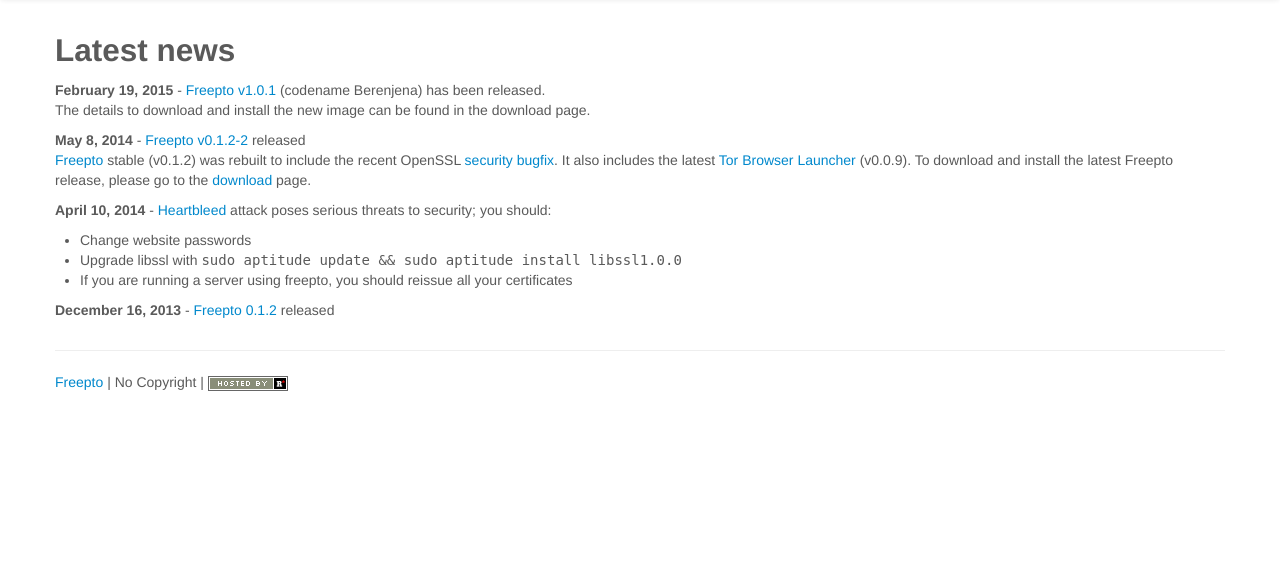
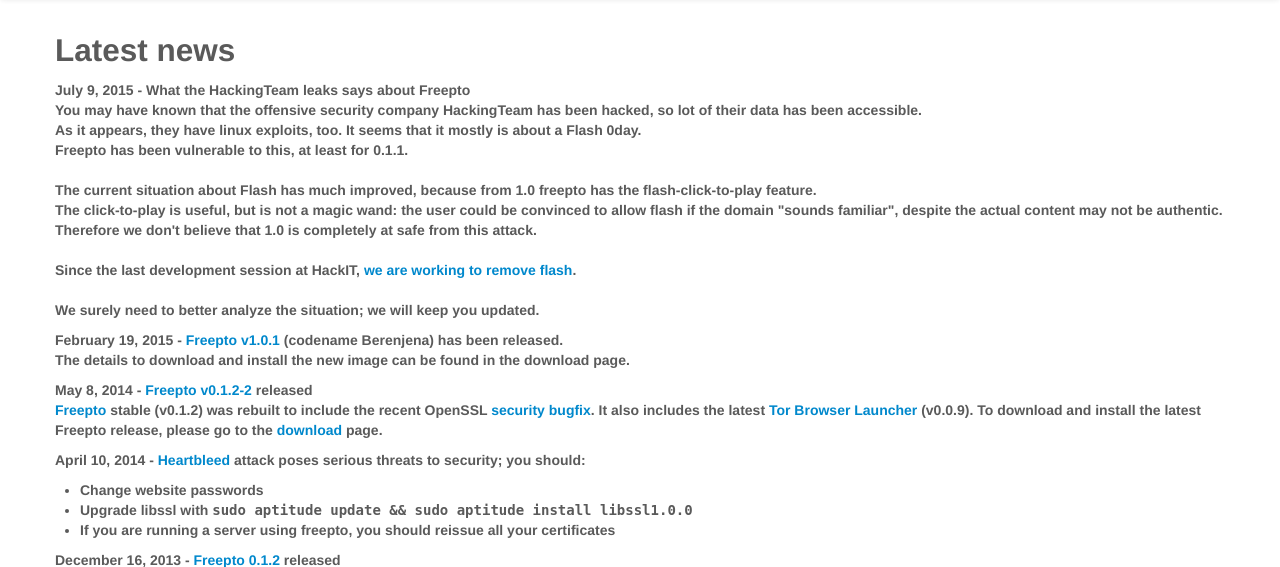
Before and after one commit to psylocibe/freepto-web, a Flask app: template templates/en/news.html in a window 1280 px wide. Shown: the part 42-609 px from the top of the page. Run offline with Flask 2, Linux system fonts and the light colour scheme; the template is opened without the code that fills it, so the values that code supplies are empty; some libraries are stand-ins or nearby versions.

Commit message:
hackingteam news

```diff
--- a/templates/en/news.html
+++ b/templates/en/news.html
@@ -4,6 +4,19 @@
 <div class="row">
     <div class="span12">
         <h2>Latest news</h2>
+        <p><strong>July 9, 2015<strong> - What the HackingTeam leaks says about Freepto<br />
+        You may have known that the offensive security company HackingTeam has been hacked, so lot of their data has been accessible.<br />
+        As it appears, they have linux exploits, too. It seems that it mostly is about a Flash 0day.<br />
+        Freepto has been vulnerable to this, at least for 0.1.1.<br />
+        <br />
+        The current situation about Flash has much improved, because from 1.0 freepto has the flash-click-to-play feature.<br />
+        The click-to-play is useful, but is not a magic wand: the user could be convinced to allow flash if the domain "sounds familiar", despite the actual content may not be authentic.<br />
+        Therefore we don't believe that 1.0 is completely at safe from this attack.<br />
+        <br />
+        Since the last development session at HackIT, <a hfre="https://github.com/AvANa-BBS/freepto-lb/pull/149">we are working to remove flash</a>.<br />
+        <br />
+        We surely need to better analyze the situation; we will keep you updated.<br />
+        </p>
 
         <p><strong>February 19, 2015</strong> - <a href="/en/download">Freepto v1.0.1</a> (codename Berenjena) has been released.<br />
         The details to download and install the new image can be found in the download page.</p>
```
